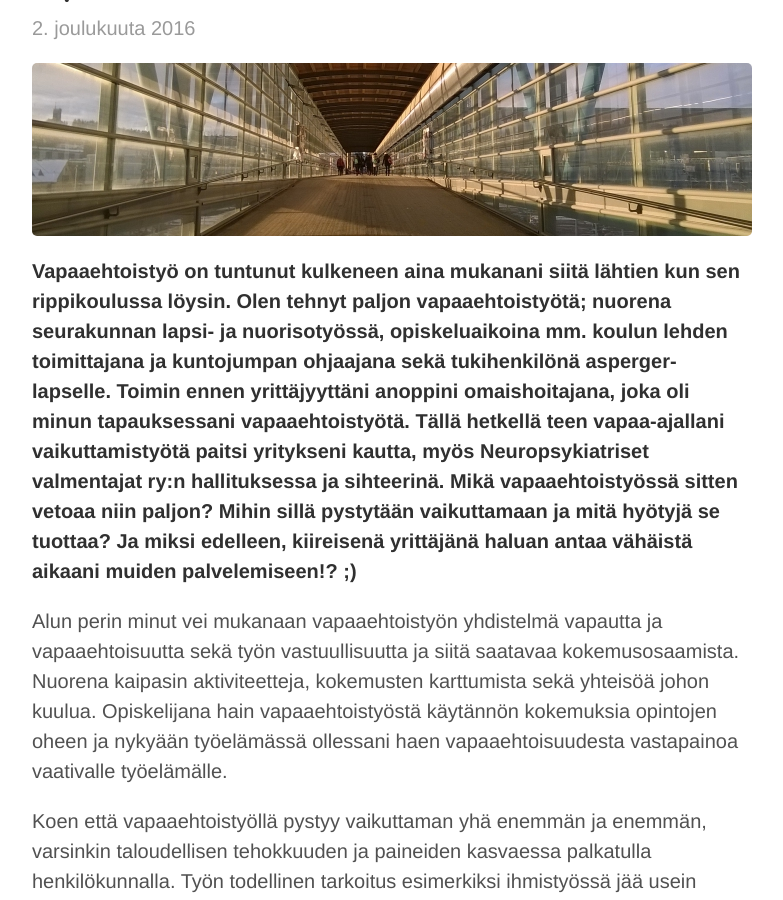
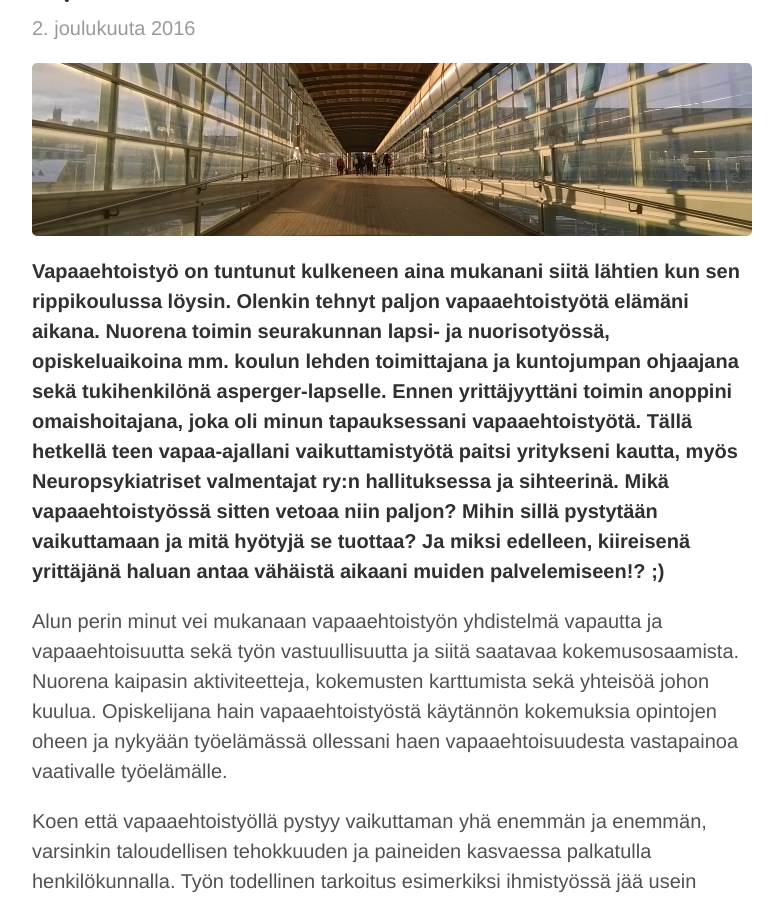
Before and after one commit to niinapiira/neppari.net, a Jekyll site: the page built from _posts/2016-12-02-vapaaehtoisuudesta-voimaa.md, in a window 1280 px wide and 900 px high, scrolled down 316 px. Shown: the whole window, without its empty margins (248-1031 px from the left). Built offline with Jekyll 4.4.1, drawn with Linux system fonts in a browser that asks for light colours.

Commit message:
Updated 2016-12-02-vapaaehtoisuudesta-voimaa.md

```diff
--- a/_posts/2016-12-02-vapaaehtoisuudesta-voimaa.md
+++ b/_posts/2016-12-02-vapaaehtoisuudesta-voimaa.md
@@ -5,7 +5,7 @@ page-title: Vapaaehtoisuudesta voimaa
 
 ![Ihmiset sillalla]({{site.baseurl}}/uploaded-images/ihmiset-sillalla.jpeg)
 
-**Vapaaehtoistyö on tuntunut kulkeneen aina mukanani siitä lähtien kun sen rippikoulussa löysin. Olen tehnyt paljon vapaaehtoistyötä; nuorena seurakunnan lapsi- ja nuorisotyössä, opiskeluaikoina mm. koulun lehden toimittajana ja kuntojumpan ohjaajana sekä tukihenkilönä asperger-lapselle. Toimin ennen yrittäjyyttäni anoppini omaishoitajana, joka oli minun tapauksessani vapaaehtoistyötä. Tällä hetkellä teen vapaa-ajallani vaikuttamistyötä paitsi yritykseni kautta, myös Neuropsykiatriset valmentajat ry:n hallituksessa ja sihteerinä.
+**Vapaaehtoistyö on tuntunut kulkeneen aina mukanani siitä lähtien kun sen rippikoulussa löysin. Olenkin tehnyt paljon vapaaehtoistyötä elämäni aikana. Nuorena toimin seurakunnan lapsi- ja nuorisotyössä, opiskeluaikoina mm. koulun lehden toimittajana ja kuntojumpan ohjaajana sekä tukihenkilönä asperger-lapselle. Ennen yrittäjyyttäni toimin anoppini omaishoitajana, joka oli minun tapauksessani vapaaehtoistyötä. Tällä hetkellä teen vapaa-ajallani vaikuttamistyötä paitsi yritykseni kautta, myös Neuropsykiatriset valmentajat ry:n hallituksessa ja sihteerinä.
 Mikä vapaaehtoistyössä sitten vetoaa niin paljon? Mihin sillä pystytään vaikuttamaan ja mitä hyötyjä se tuottaa? Ja miksi edelleen, kiireisenä yrittäjänä haluan antaa vähäistä aikaani muiden palvelemiseen!? ;)**
 
 Alun perin minut vei mukanaan vapaaehtoistyön yhdistelmä vapautta ja vapaaehtoisuutta sekä työn vastuullisuutta ja siitä saatavaa kokemusosaamista. Nuorena kaipasin aktiviteetteja, kokemusten karttumista sekä yhteisöä johon kuulua. Opiskelijana hain vapaaehtoistyöstä käytännön kokemuksia opintojen oheen ja nykyään työelämässä ollessani haen vapaaehtoisuudesta vastapainoa vaativalle työelämälle.
```
